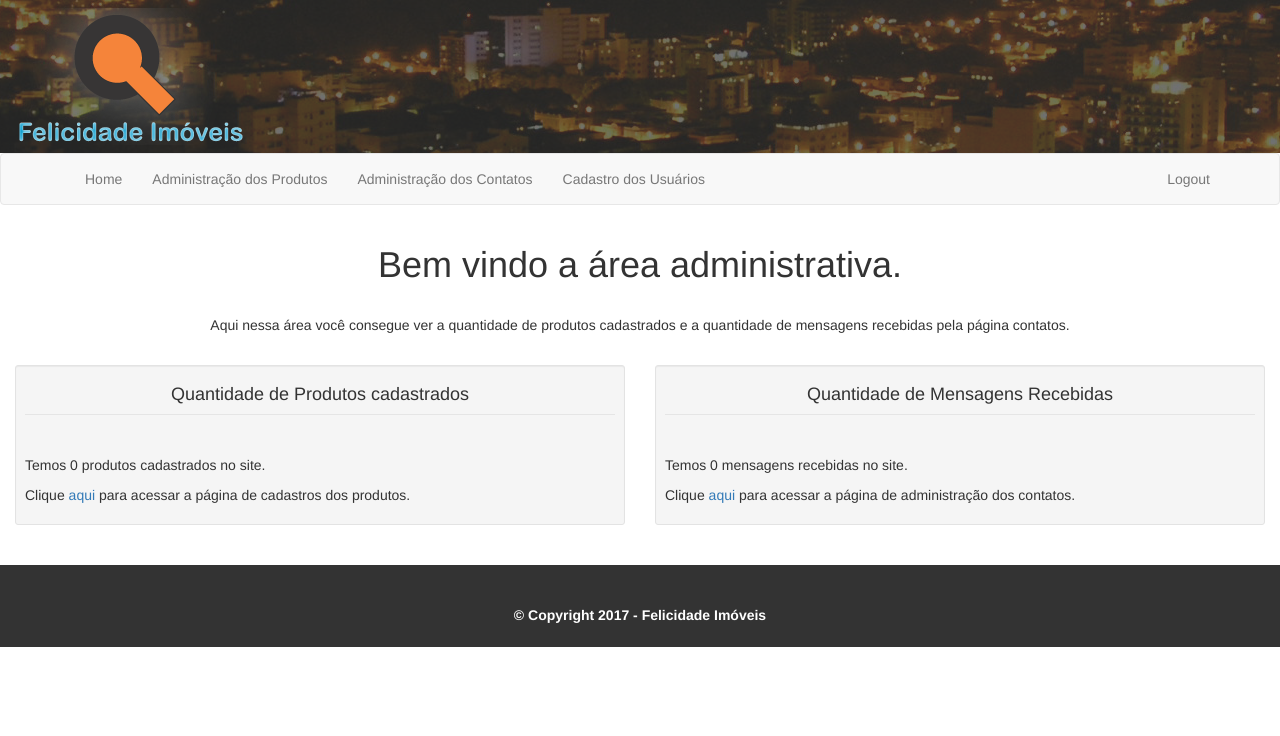
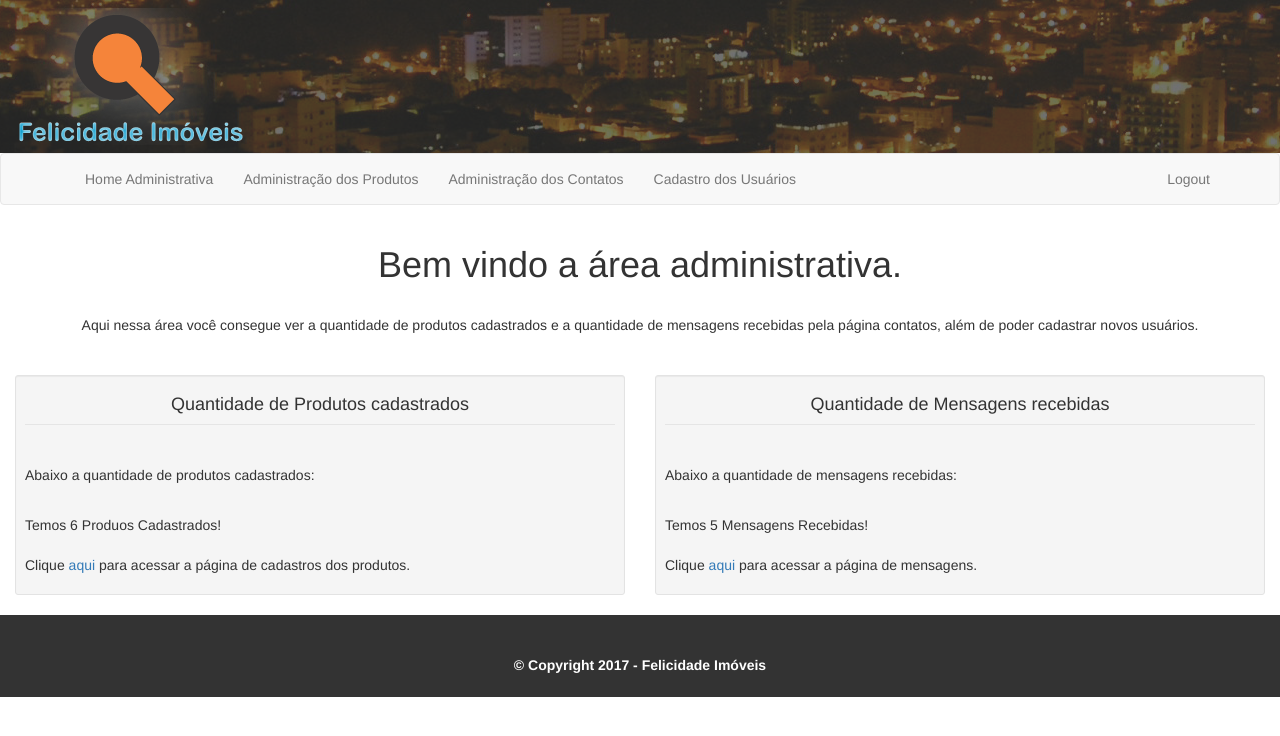
Before and after one commit to pedrohsreis/projeto3, a PHP site: page /Code3/home_adm.php in a window 1280 px wide. Shown: the top 736 px of the page. Run offline with PHP 8.4, Linux system fonts and the light colour scheme; data comes from the database, SQL or seed files in the repository; some libraries are stand-ins or nearby versions.

Commit message:
Atualização da página home adm e do cabencalho

```diff
--- a/cabecalho_adm.php
+++ b/cabecalho_adm.php
@@ -30,10 +30,10 @@
           <div class="container">
             <ul class="nav navbar-nav">
               <ul class="nav navbar-nav">
-                <li><a href="home_adm.php">Home</a></li>
+                <li><a href="home_adm.php">Home Administrativa</a></li>
               </ul>
               <ul class="nav navbar-nav">
-                <li><a href="#">Administração dos Produtos</a></li>
+                <li><a href="admProdutos.php">Administração dos Produtos</a></li>
               </ul>
               <ul class="nav navbar-nav">
                 <li><a href="contato-lista.php">Administração dos Contatos</a></li>
--- a/contato.php
+++ b/contato.php
@@ -60,7 +60,7 @@ include 'cabecalho.php';
             </div>
             <?php
             if(array_key_exists("enviado", $_GET) && $_GET["enviado"]=="true"){
-                echo "MENSAGEM ENVIADA COM SUCESSO!";
+                echo "<p class='alert alert-success'>Mensagem enviada com sucesso!</p>";
             }
             ?>
             <div class="col-md-5">
--- a/home_adm.php
+++ b/home_adm.php
@@ -1,6 +1,11 @@
 <?php
     include("conexao.php");
     include("banco-contato.php");
+    require 'config.php';
+    require 'connection.php';
+    require 'database.php';
+
+
 ?>
 <head>
     <meta charset="utf-8">
@@ -12,24 +17,34 @@
 <?php include 'cabecalho_adm.php';?>
 <body>
     <br><h1 align="center">Bem vindo a área administrativa.</h1>
-    <br><p align='center'>Aqui nessa área você consegue ver a quantidade de produtos cadastrados e a quantidade de mensagens recebidas pela página contatos.</p><br>
-    <div class="col-md-6">
+    <br><div class="col-md-12" align='center'>Aqui nessa área você consegue ver a quantidade de produtos cadastrados e a quantidade de mensagens recebidas pela página contatos, além de poder cadastrar novos usuários.</div><br><br>
+    <div class="col-md-6"><br>
         <div class="well well-sm">
             <legend><h4 align='center'>Quantidade de Produtos cadastrados</h4></legend><br>
-            <p>Temos 0 produtos cadastrados no site.</p>
-            <p>Clique <a>aqui</a> para acessar a página de cadastros dos produtos.</p>
+
+            <p align='justfied'>Abaixo a quantidade de produtos cadastrados:</p>
+            <?php $aa = DBRead('imovel', 'order by idimovel desc limit 1')[0] ?><br>
+
+            Temos <?php echo sizeof($aa) ?> Produos Cadastrados!<br><br>
+
+            <p>Clique <a href="admProdutos.php">aqui</a> para acessar a página de cadastros dos produtos.</p>
         </div>
     </div>
-    <div class="col-md-6">
+        <div class="col-md-6"><br>
             <div class="well well-sm">
-            <legend><h4 align='center'>Quantidade de Mensagens Recebidas</h4></legend><br>
-            <p>Temos 0 mensagens recebidas no site.</p>
-            <p>Clique <a>aqui</a> para acessar a página de administração dos contatos.</p>
+                <legend><h4 align='center'>Quantidade de Mensagens recebidas</h4></legend><br>
+
+                <p align='justfied'>Abaixo a quantidade de mensagens recebidas:</p>
+
+                <?php $bb = DBRead('contato', 'order by idcontato')[0] ?><br>
+
+                Temos <?php echo sizeof($bb) ?> Mensagens Recebidas!<br><br>
+
+                <p>Clique <a href="contato-lista.php">aqui</a> para acessar a página de mensagens.</p>
             </div>
         </div>
-
 </body>
-<br><br><br><br><br><br><br><br><br><br>
+<br><br><br><br><br><br><br><br><br><br><br><br><br>
 
 
 <footer>
```
Lines whose indentation alone changed are shown as unchanged.
